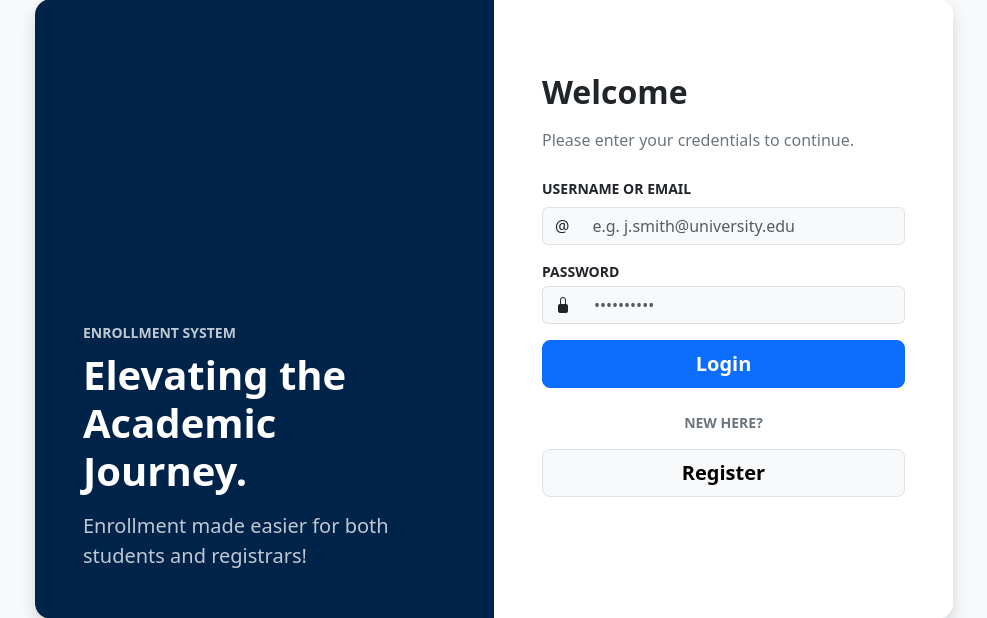
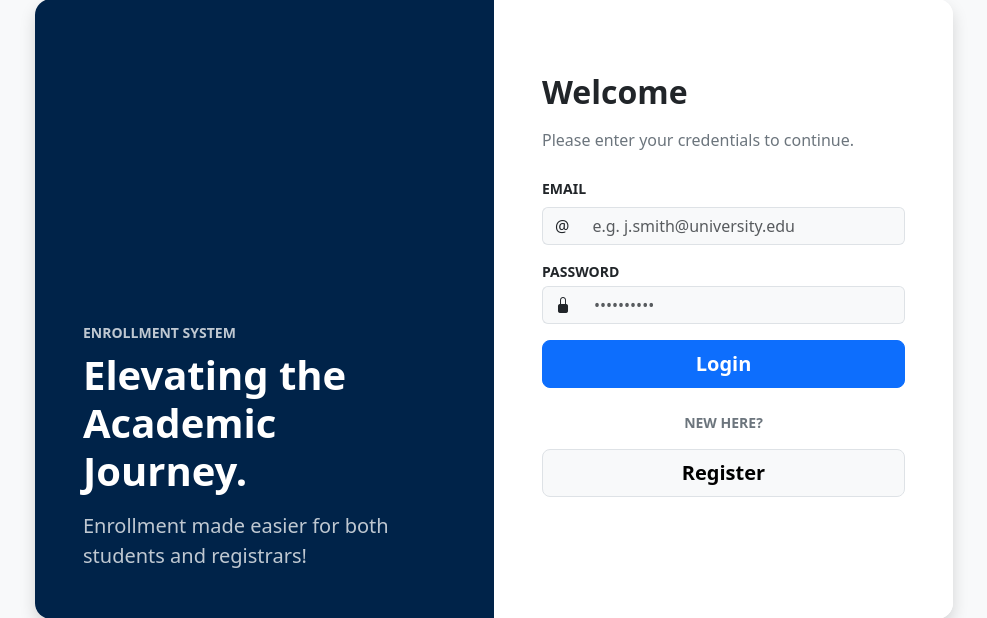
Before and after one commit to a052cWyzHp/online-enrollment-system, a PHP site: page /login.php in a window 1280 px wide. Shown: the part 86-704 px from the top of the page, without its empty margins (146-1133 px from the left). Run offline with PHP 8.4, Linux system fonts and the light colour scheme; some libraries are stand-ins or nearby versions.

Commit message:
small fix

```diff
--- a/login.php
+++ b/login.php
@@ -135,7 +135,7 @@ if ($_SERVER['REQUEST_METHOD'] === 'POST') {
 
                             <form method="post">
                                 <div class="mb-3">
-                                    <label for="email" class="form-label fw-semibold small text-uppercase">username or email</label>
+                                    <label for="email" class="form-label fw-semibold small text-uppercase">email</label>
                                     <div class="input-group">
                                         <span class="input-group-text bg-light border-end-0">@</span>
                                         <input type="email" name="email" class="form-control border-start-0 bg-light" id="email" placeholder="e.g. j.smith@university.edu" value="<?= htmlspecialchars($_POST['email'] ?? ''); ?>" required>
```
